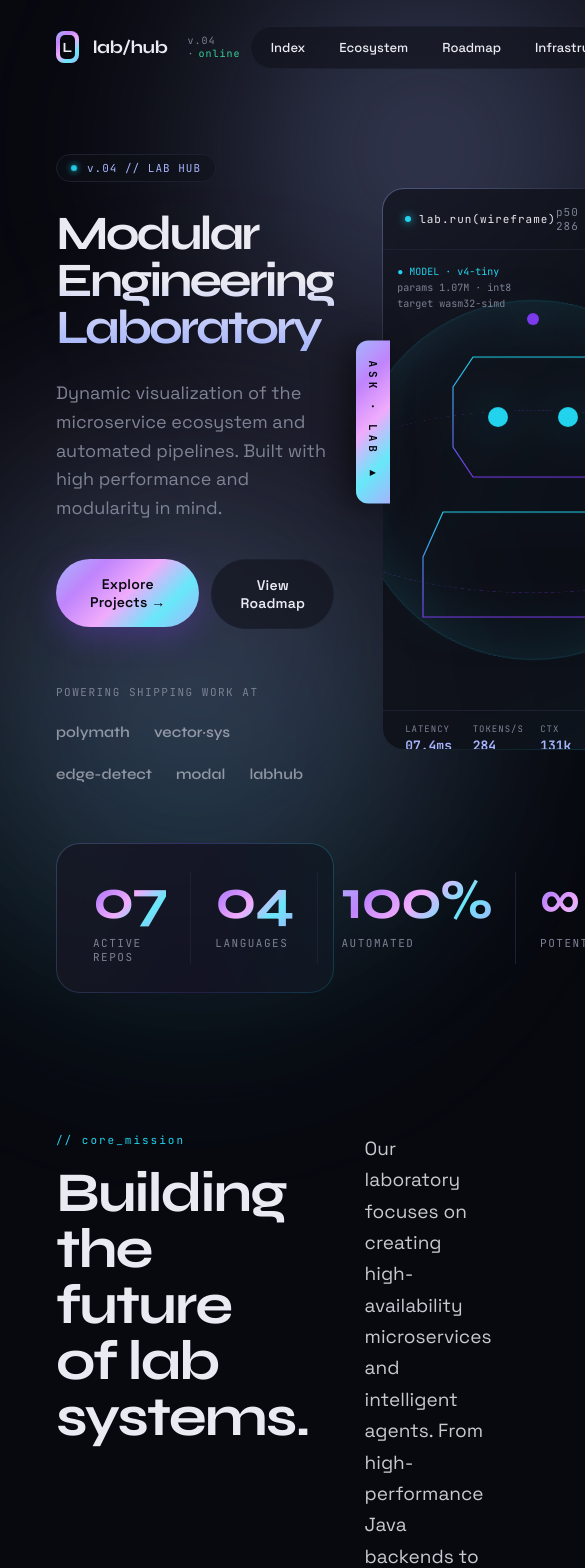
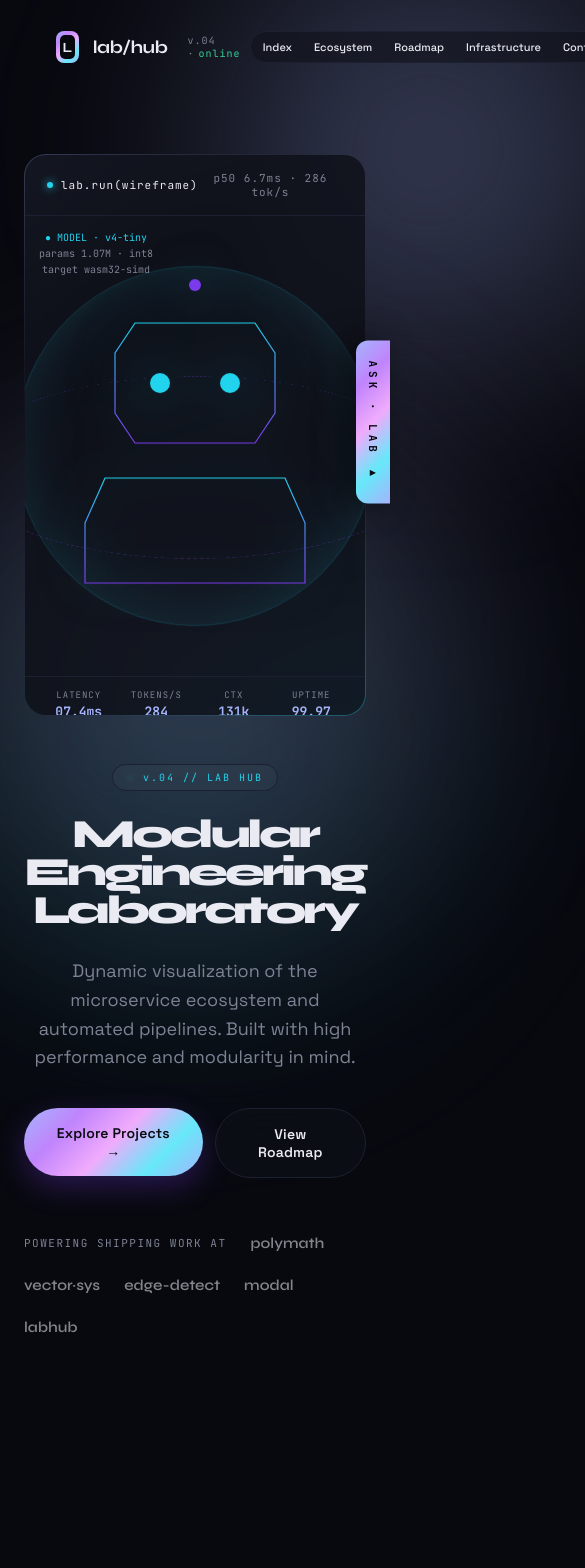
Before and after one commit to SvarogMyl/lab-template-holo, a Next.js app: page / in a window 390 px wide. Shown: the top 1568 px of the page, 585 px wide, since content can reach past the window. Built offline with nearby package versions, Linux system fonts and the light colour scheme.

Commit message:
feat: implement responsive grid system and mobile-first typography

```diff
--- a/src/app/globals.css
+++ b/src/app/globals.css
@@ -22,6 +22,15 @@
   --font-display: var(--font-display);
   --font-body: var(--font-body);
   --font-mono: var(--font-mono);
+
+  /* Responsive spacing */
+  --side-pad: 56px;
+}
+
+@media (max-width: 768px) {
+  :root {
+    --side-pad: 24px;
+  }
 }
 
 * {
@@ -30,7 +39,6 @@
   margin: 0;
 }
 
-html,
 html {
   scroll-behavior: smooth;
 }
@@ -40,9 +48,58 @@ body {
   overflow-x: hidden;
   background: var(--bg);
   color: var(--text);
-  font-family: var(--font-body), sans-serif;
+  font-family: var(--font-body);
   -webkit-font-smoothing: antialiased;
-  -moz-osx-font-smoothing: grayscale;
+}
+
+/* --- Layout Utils --- */
+.section-pad {
+  padding-left: var(--side-pad);
+  padding-right: var(--side-pad);
+}
+
+.responsive-grid {
+  display: grid;
+  grid-template-columns: repeat(12, 1fr);
+  gap: 24px;
+}
+
+@media (max-width: 1024px) {
+  .hero-grid {
+    grid-template-columns: 1fr !important;
+    text-align: center;
+    gap: 48px !important;
+  }
+  .hero-content {
+    display: flex;
+    flex-direction: column;
+    align-items: center;
+    order: 2;
+  }
+  .hero-visual {
+    order: 1;
+    max-width: 500px;
+    margin: 0 auto;
+  }
+}
+
+@media (max-width: 768px) {
+  .nav-pill {
+    padding: 2px !important;
+  }
+  .nav-pill a {
+    padding: 6px 10px !important;
+    font-size: 11px !important;
+  }
+}
+
+@media (max-width: 480px) {
+  .hero-title {
+    font-size: 40px !important;
+  }
+  .section-title {
+    font-size: 36px !important;
+  }
 }
 
 @keyframes glow-pulse {
--- a/src/app/page.tsx
+++ b/src/app/page.tsx
@@ -21,32 +21,28 @@ export default function Home() {
       <Navigation />
 
       {/* ===== HERO ===== */}
-      <section id="hero" style={{
-        position: "relative", zIndex: 3, padding: "60px 56px 60px",
+      <section id="hero" className="section-pad hero-grid" style={{
+        position: "relative", zIndex: 3, paddingTop: 60, paddingBottom: 60,
         display: "grid", gridTemplateColumns: "1.15fr 0.85fr", gap: 48,
         alignItems: "center", minHeight: 700
       }}>
-        <div>
+        <div className="hero-content" style={{ position: "relative", zIndex: 2 }}>
           <div style={{
-            display: "inline-flex", alignItems: "center", gap: 10,
-            padding: "6px 14px", borderRadius: 99,
-            border: `1px solid var(--surface-border)`,
-            background: `rgba(15, 17, 25, 0.5)`,
-            fontFamily: "var(--font-mono)", fontSize: 11,
-            color: "var(--lav)", letterSpacing: 1, marginBottom: 28
+            display: "inline-flex", alignItems: "center", gap: 10, padding: "6px 14px",
+            background: "rgba(255,255,255,0.03)", border: "1px solid var(--surface-border)",
+            borderRadius: 99, marginBottom: 24, fontSize: 10, fontFamily: "var(--font-mono)", letterSpacing: 2, color: "var(--cya)"
           }}>
-            <span style={{
-              width: 6, height: 6, borderRadius: "50%", background: "var(--cya)",
-              boxShadow: `0 0 8px var(--cya)`, animation: "glow-pulse 2s ease-in-out infinite"
-            }} />
+            <span style={{ width: 6, height: 6, borderRadius: "50%", background: "var(--cya)", boxShadow: "0 0 10px var(--cya)", animation: "blink 1.5s infinite" }}></span>
             {c.hero.kicker}
           </div>
-          <h1 style={{
-            fontFamily: "var(--font-display)", fontWeight: 700, fontSize: "clamp(48px, 6vw, 88px)",
-            lineHeight: 0.98, letterSpacing: -3, margin: 0, whiteSpace: "pre-line",
-            background: `linear-gradient(180deg, var(--text) 0%, var(--text) 50%, var(--lav) 100%)`,
-            WebkitBackgroundClip: "text", backgroundClip: "text", WebkitTextFillColor: "transparent",
-          }}>{c.hero.title}</h1>
+          <h1 className="hero-title" style={{
+            fontFamily: "var(--font-display)", fontSize: "clamp(48px, 6vw, 84px)", fontWeight: 800,
+            lineHeight: 0.95, letterSpacing: -3, margin: 0
+          }}>
+            {c.hero.title.split("\n").map((line, i) => (
+              <React.Fragment key={i}>{line}<br/></React.Fragment>
+            ))}
+          </h1>
           <p style={{
             color: "var(--dim)", fontSize: 18, lineHeight: 1.6,
             maxWidth: 560, marginTop: 28, textWrap: "pretty"
@@ -111,46 +107,31 @@ export default function Home() {
         </HoloCard>
       </section>
 
-      {/* ===== STATS BAR ===== */}
-      <section style={{ position: "relative", zIndex: 3, padding: "0 56px 80px" }}>
-        <div style={{
-          padding: 1, borderRadius: 24,
-          background: `linear-gradient(90deg, rgba(165, 180, 252, 0.2), rgba(124, 58, 237, 0.2), rgba(34, 211, 238, 0.2))`,
-        }}>
-          <div style={{
-            background: `rgba(15, 17, 25, 0.8)`, backdropFilter: "blur(20px)", borderRadius: 23,
-            padding: "28px 36px", display: "grid", gridTemplateColumns: "repeat(4, 1fr)", gap: 24,
-          }}>
-            {c.about.stats.map((s, i) => (
-              <div key={s.v} style={{ borderLeft: i ? `1px solid var(--surface-border)` : "none", paddingLeft: i ? 24 : 0 }}>
-                <div style={{
-                  fontFamily: "var(--font-display)", fontSize: 56, fontWeight: 700,
-                  letterSpacing: -2, lineHeight: 1, background: "var(--grad)",
-                  WebkitBackgroundClip: "text", backgroundClip: "text", WebkitTextFillColor: "transparent"
-                }}>{s.k}</div>
-                <div style={{
-                  fontFamily: "var(--font-mono)", fontSize: 11, color: "var(--dim)",
-                  letterSpacing: 1.5, textTransform: "uppercase", marginTop: 8
-                }}>{s.v}</div>
+      {/* ===== ABOUT ===== */}
+      <section className="section-pad" style={{ position: "relative", zIndex: 3, paddingTop: 100, paddingBottom: 100 }}>
+        <div className="hero-grid" style={{ display: "grid", gridTemplateColumns: "1fr 1fr", gap: 80, alignItems: "center" }}>
+          <div className="hero-content">
+            <div style={{ fontFamily: "var(--font-mono)", fontSize: 11, color: "var(--vio)", letterSpacing: 2, marginBottom: 14 }}>{c.about.tag}</div>
+            <h2 className="section-title" style={{ fontFamily: "var(--font-display)", fontSize: 56, fontWeight: 700, letterSpacing: -2, lineHeight: 1, margin: 0 }}>{c.about.title}</h2>
+            <p style={{ color: "var(--dim)", fontSize: 16, lineHeight: 1.6, marginTop: 24, textWrap: "pretty" }}>{c.about.body}</p>
+
+            <div style={{ display: "grid", gridTemplateColumns: "1fr 1fr", gap: 32, marginTop: 48 }}>
+              {c.about.stats.map(s => (
+                <div key={s.k}>
+                  <div style={{ fontFamily: "var(--font-display)", fontSize: 42, fontWeight: 700, color: "var(--text)" }}>{s.k}</div>
+                  <div style={{ fontFamily: "var(--font-mono)", fontSize: 10, color: "var(--dim)", textTransform: "uppercase", letterSpacing: 1 }}>{s.v}</div>
                 </div>
               ))}
             </div>
           </div>
-      </section>
-
-      {/* ===== ABOUT ===== */}
-      <section style={{ position: "relative", zIndex: 3, padding: "60px 56px 100px", display: "grid", gridTemplateColumns: "0.7fr 1.3fr", gap: 56 }}>
-        <div>
-          <div style={{ fontFamily: "var(--font-mono)", fontSize: 11, color: "var(--cya)", letterSpacing: 2, marginBottom: 18 }}>{c.about.tag}</div>
-          <h2 style={{ fontFamily: "var(--font-display)", fontSize: 56, fontWeight: 700, letterSpacing: -2, lineHeight: 1, margin: 0, whiteSpace: "pre-line" }}>{c.about.title}</h2>
+          <div className="hero-visual" style={{ height: 400, position: "relative" }}>
+            <RobotViz mode="neural" />
           </div>
-        <div>
-          <p style={{ fontSize: 19, lineHeight: 1.65, color: "var(--text)", opacity: 0.85, marginTop: 0, textWrap: "pretty" }}>{c.about.body}</p>
         </div>
       </section>
 
       {/* ===== PROJECTS (ECOSYSTEM) ===== */}
-      <section id="ecosystem" style={{ position: "relative", zIndex: 3, padding: "20px 56px 100px" }}>
+      <section id="ecosystem" className="section-pad" style={{ position: "relative", zIndex: 3, paddingTop: 20, paddingBottom: 100 }}>
         <div style={{ display: "flex", alignItems: "flex-end", justifyContent: "space-between", marginBottom: 48 }}>
           <div>
             <div style={{ fontFamily: "var(--font-mono)", fontSize: 11, color: "var(--cya)", letterSpacing: 2, marginBottom: 14 }}>{c.projects.tag}</div>
@@ -184,7 +165,7 @@ export default function Home() {
                     <a href={p.live} target="_blank" rel="noopener noreferrer" style={{ color: "var(--cya)", fontSize: 12, textDecoration: "none", fontWeight: 500 }}>Live Demo</a>
                   )}
                   {p.docs && (
-                    <a href={p.docs} target="_blank" rel="noopener noreferrer" style={{ color: "var(--text)", fontSize: 12, textDecoration: "none", fontWeight: 500 }}>Swagger</a>
+                    <a href={p.docs} target="_blank" rel="noopener noreferrer" style={{ color: "var(--text)", fontSize: 12, textDecoration: "none", fontWeight: 500 }}>API Docs</a>
                   )}
                 </div>
               </div>
@@ -194,7 +175,7 @@ export default function Home() {
       </section>
 
       {/* ===== STACK (INFRASTRUCTURE) ===== */}
-      <section id="infrastructure" style={{ position: "relative", zIndex: 3, padding: "60px 56px" }}>
+      <section id="infrastructure" className="section-pad" style={{ position: "relative", zIndex: 3, paddingTop: 60, paddingBottom: 60 }}>
         <div style={{ marginBottom: 40 }}>
           <div style={{ fontFamily: "var(--font-mono)", fontSize: 11, color: "var(--cya)", letterSpacing: 2, marginBottom: 14 }}>{c.stack.tag}</div>
           <h2 style={{ fontFamily: "var(--font-display)", fontSize: 56, fontWeight: 700, letterSpacing: -2, margin: 0 }}>{c.stack.title}</h2>
@@ -218,7 +199,7 @@ export default function Home() {
       </section>
 
       {/* ===== TIMELINE (ROADMAP) ===== */}
-      <section id="roadmap" style={{ position: "relative", zIndex: 3, padding: "80px 56px" }}>
+      <section id="roadmap" className="section-pad" style={{ position: "relative", zIndex: 3, paddingTop: 80, paddingBottom: 80 }}>
         <div style={{ marginBottom: 40 }}>
           <div style={{ fontFamily: "var(--font-mono)", fontSize: 11, color: "var(--cya)", letterSpacing: 2, marginBottom: 14 }}>{c.timeline.tag}</div>
           <h2 style={{ fontFamily: "var(--font-display)", fontSize: 56, fontWeight: 700, letterSpacing: -2, margin: 0 }}>{c.timeline.title}</h2>
@@ -245,7 +226,7 @@ export default function Home() {
       </section>
 
       {/* ===== AI LAB (focal, multi-panel console) ===== */}
-      <section style={{ position: "relative", zIndex: 3, padding: "60px 56px 100px" }}>
+      <section className="section-pad" style={{ position: "relative", zIndex: 3, paddingTop: 60, paddingBottom: 100 }}>
         <div style={{
           padding: 1, borderRadius: 32,
           background: `linear-gradient(135deg, rgba(165, 180, 252, 0.4), rgba(124, 58, 237, 0.4), rgba(34, 211, 238, 0.4))`,
@@ -283,8 +264,10 @@ export default function Home() {
                 border: `1px solid var(--surface-border)`, overflow: "hidden",
               }}>
                 <RobotViz mode="neural" />
+                <div className="hero-visual" style={{ position: "relative", height: "100%", minHeight: 400 }}>
                   <div style={{ position: "absolute", bottom: 20, left: 20, fontFamily: "var(--font-mono)", fontSize: 10, color: "var(--ok)" }}>
                      ● ALL SYSTEMS NOMINAL
+                  </div>
                 </div>
               </div>
             </div>
@@ -293,7 +276,7 @@ export default function Home() {
       </section>
 
       {/* ===== CONTACT ===== */}
-      <section id="contact" style={{ position: "relative", zIndex: 3, padding: "140px 56px", textAlign: "center" }}>
+      <section id="contact" className="section-pad" style={{ position: "relative", zIndex: 3, paddingTop: 140, paddingBottom: 140, textAlign: "center" }}>
         <div style={{ fontFamily: "var(--font-mono)", fontSize: 11, color: "var(--cya)", letterSpacing: 2, marginBottom: 18 }}>// open_channel</div>
         <h2 style={{
           fontFamily: "var(--font-display)", fontWeight: 700, fontSize: "clamp(60px, 10vw, 120px)",
--- a/src/components/layout/Navigation.tsx
+++ b/src/components/layout/Navigation.tsx
@@ -39,11 +39,14 @@ export default function Navigation() {
         </span>
       </div>
 
-      <nav style={{
-        display: "flex", gap: 2, padding: 4, position: "relative",
-        background: "rgba(15, 17, 25, 0.6)", border: "1px solid var(--surface-border)",
-        borderRadius: 99, backdropFilter: "blur(20px)",
-      }}>
+      <nav
+        className="nav-pill"
+        style={{
+          display: "flex", gap: 2, padding: 4, position: "relative",
+          background: "rgba(15, 17, 25, 0.6)", border: "1px solid var(--surface-border)",
+          borderRadius: 99, backdropFilter: "blur(20px)",
+        }}
+      >
         {c.nav.map((n, i) => (
           <a
             key={n.id}
```
Lines whose indentation alone changed are shown as unchanged.
